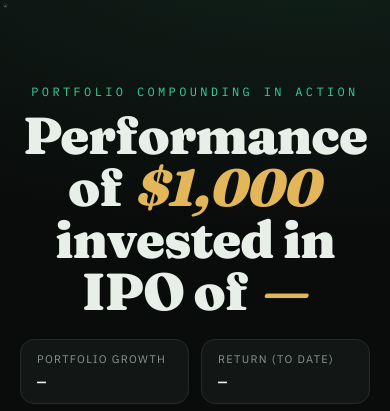
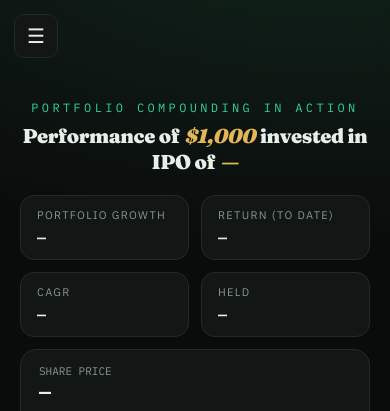
Before and after one commit to yogesh1025/stock-portfolio-returns, a Flask app: page / in a window 390 px wide. Shown: the top 411 px of the page. Run offline with Flask 3, Linux system fonts and the light colour scheme.

Commit message:
Fix headline sizing: adaptive font fills chart card width on desktop and mobile

```diff
--- a/templates/index.html
+++ b/templates/index.html
@@ -21,7 +21,9 @@
     --loss: #f87171;
     --gold: #e2b659;
   }
+
   * { box-sizing: border-box; margin: 0; padding: 0; }
+
   body {
     background:
       radial-gradient(1200px 600px at 80% -10%, #11241c 0%, transparent 55%),
@@ -32,35 +34,49 @@
     min-height: 100vh;
     padding: 28px 20px 60px;
   }
+
   .wrap { max-width: 1080px; margin: 0 auto; }
 
   /* ---------- Header ---------- */
   header { margin-bottom: 8px; text-align: center; }
+
   .eyebrow {
-    font-family: 'IBM Plex Mono', monospace; font-size: 12px; letter-spacing: .28em;
-    text-transform: uppercase; color: var(--accent); margin-bottom: 10px;
+    font-family: 'IBM Plex Mono', monospace;
+    font-size: 12px;
+    letter-spacing: .28em;
+    text-transform: uppercase;
+    color: var(--accent);
+    margin-bottom: 10px;
   }
+
   h1 {
-    font-family: 'Fraunces', serif; font-weight: 900; font-size: 52px;
-    line-height: 1.0; letter-spacing: -.02em;
-    white-space: nowrap; overflow: hidden;   /* JS auto-fits to a single line */
+    font-family: 'Fraunces', serif;
+    font-weight: 900;
+    line-height: 1.1;
+    letter-spacing: -.02em;
+    text-align: center;
+    width: 100%;
+    /* font-size is set entirely by JS fitHeadline() */
   }
+
   h1 em { font-style: italic; color: var(--gold); margin: 0 .06em; }
 
-  /* ---------- Hamburger + Drawer ---------- */
+  /* ---------- Hamburger ---------- */
   .hamburger {
-    position: fixed; top: 3px; left: 3px; z-index: 40;
-    width: 5px; height: 5px; border-radius: 3px;
+    position: fixed; top: 14px; left: 14px; z-index: 40;
+    width: 44px; height: 44px; border-radius: 10px;
     background: var(--panel); border: 1px solid var(--line); color: var(--txt);
-    font-size: 2px; cursor: pointer; display: flex; align-items: center; justify-content: center;
+    font-size: 20px; cursor: pointer; display: flex; align-items: center; justify-content: center;
     transition: border-color .15s, background .15s;
   }
   .hamburger:hover { border-color: var(--accent); }
+
   .overlay {
     position: fixed; inset: 0; background: rgba(0,0,0,.55); backdrop-filter: blur(2px);
     opacity: 0; pointer-events: none; transition: opacity .2s; z-index: 45;
   }
   .overlay.open { opacity: 1; pointer-events: auto; }
+
   .drawer {
     position: fixed; top: 0; left: 0; height: 100%; width: 340px; max-width: 86vw;
     background: var(--panel); border-right: 1px solid var(--line); z-index: 50;
@@ -68,14 +84,17 @@
   }
   .drawer.open { transform: translateX(0); }
   .drawer-inner { padding: 24px 22px 40px; }
+
   .drawer h2 {
     font-family: 'IBM Plex Mono', monospace; font-size: 11px; letter-spacing: .2em;
     text-transform: uppercase; color: var(--muted); margin-bottom: 18px;
   }
   .drawer hr { border: none; border-top: 1px solid var(--line); margin: 26px 0 22px; }
 
+  /* ---------- Inputs ---------- */
   label { display: block; font-size: 13px; color: var(--muted); margin: 0 0 7px; }
   .field { margin-bottom: 18px; }
+
   input[type=text], input[type=number] {
     width: 100%; background: var(--panel-2); border: 1px solid var(--line);
     color: var(--txt); border-radius: 10px; padding: 12px 14px;
@@ -83,17 +102,21 @@
     transition: border-color .15s;
   }
   input:focus { border-color: var(--accent); }
+
   .toggle { display: flex; align-items: center; gap: 12px; cursor: pointer; user-select: none; }
-  .switch { position: relative; width: 46px; height: 26px; background: var(--panel-2);
-    border: 1px solid var(--line); border-radius: 20px; transition: background .2s; flex: none; }
-  .switch::after { content: ''; position: absolute; top: 2px; left: 2px; width: 20px; height: 20px;
-    border-radius: 50%; background: var(--muted); transition: transform .2s, background .2s; }
+  .switch {
+    position: relative; width: 46px; height: 26px; background: var(--panel-2);
+    border: 1px solid var(--line); border-radius: 20px; transition: background .2s; flex: none;
+  }
+  .switch::after {
+    content: ''; position: absolute; top: 2px; left: 2px; width: 20px; height: 20px;
+    border-radius: 50%; background: var(--muted); transition: transform .2s, background .2s;
+  }
   input[type=checkbox] { display: none; }
   input[type=checkbox]:checked + .switch { background: var(--accent-dim); border-color: var(--accent); }
   input[type=checkbox]:checked + .switch::after { transform: translateX(20px); background: var(--accent); }
   .toggle span { font-size: 14px; color: var(--txt); }
 
-  /* ---------- Currency radio group ---------- */
   .radiogroup { display: flex; flex-direction: column; gap: 9px; }
   .radio { display: flex; align-items: center; gap: 10px; cursor: pointer; font-size: 14px; color: var(--txt); }
   .radio input[type=radio] {
@@ -101,6 +124,7 @@
     width: 16px; height: 16px; accent-color: var(--accent); cursor: pointer; flex: none; margin: 0;
   }
 
+  /* ---------- Buttons ---------- */
   button.run {
     width: 100%; margin-top: 6px; background: var(--accent); color: #06140d;
     border: none; border-radius: 10px; padding: 14px; font-weight: 600; font-size: 15px;
@@ -109,63 +133,102 @@
   button.run:hover { filter: brightness(1.08); }
   button.run:active { transform: translateY(1px); }
   button.run:disabled { opacity: .5; cursor: not-allowed; }
+
   .err { color: var(--loss); font-size: 13px; margin-top: 12px; min-height: 16px; }
 
   .controls { display: flex; flex-direction: column; gap: 16px; }
   .ctrlrow { display: flex; gap: 10px; }
-  .ctrlbtn { flex: 1; background: var(--panel-2); border: 1px solid var(--line); color: var(--txt);
-    border-radius: 9px; padding: 10px 14px; cursor: pointer; font-size: 13px; font-family: 'IBM Plex Mono', monospace; }
+  .ctrlbtn {
+    flex: 1; background: var(--panel-2); border: 1px solid var(--line); color: var(--txt);
+    border-radius: 9px; padding: 10px 14px; cursor: pointer; font-size: 13px;
+    font-family: 'IBM Plex Mono', monospace;
+  }
   .ctrlbtn:hover { border-color: var(--accent); }
   .ctrlbtn:disabled { opacity: .45; cursor: not-allowed; }
+
   .speedwrap { display: flex; align-items: center; gap: 12px; }
   .speedwrap label { margin: 0; white-space: nowrap; font-family: 'IBM Plex Mono', monospace; font-size: 12px; }
-  input[type=range] { -webkit-appearance: none; appearance: none; height: 4px; border-radius: 4px;
-    background: var(--line); flex: 1; outline: none; }
-  input[type=range]::-webkit-slider-thumb { -webkit-appearance: none; width: 16px; height: 16px;
-    border-radius: 50%; background: var(--accent); cursor: pointer; }
-  input[type=range]::-moz-range-thumb { width: 16px; height: 16px; border: none; border-radius: 50%;
-    background: var(--accent); cursor: pointer; }
+  input[type=range] {
+    -webkit-appearance: none; appearance: none; height: 4px; border-radius: 4px;
+    background: var(--line); flex: 1; outline: none;
+  }
+  input[type=range]::-webkit-slider-thumb {
+    -webkit-appearance: none; width: 16px; height: 16px;
+    border-radius: 50%; background: var(--accent); cursor: pointer;
+  }
+  input[type=range]::-moz-range-thumb {
+    width: 16px; height: 16px; border: none; border-radius: 50%;
+    background: var(--accent); cursor: pointer;
+  }
   .speedval { font-family: 'IBM Plex Mono', monospace; color: var(--accent); width: 46px; text-align: right; }
 
-  /* ---------- Hero (16:9) ---------- */
+  /* ---------- Hero ---------- */
   .hero {
     width: 100%; max-width: 1080px; margin: 22px auto 0;
     aspect-ratio: 16 / 9; display: flex; flex-direction: column; gap: 12px; min-height: 0;
   }
   .card { background: var(--panel); border: 1px solid var(--line); border-radius: 16px; }
 
+  /* ---------- Stats ---------- */
   .summary, .statrow4 { display: grid; grid-template-columns: repeat(4, 1fr); gap: 12px; flex: none; }
   .stat { background: var(--panel); border: 1px solid var(--line); border-radius: 14px; padding: 12px 16px; }
   .stat .k { font-size: 11px; color: var(--muted); text-transform: uppercase; letter-spacing: .12em; }
   .stat .v { font-family: 'IBM Plex Mono', monospace; font-size: clamp(15px, 1.7vw, 21px); font-weight: 600; margin-top: 6px; }
-  .v.pos { color: var(--accent); } .v.neg { color: var(--loss); } .v.gold { color: var(--gold); }
+  .v.pos { color: var(--accent); }
+  .v.neg { color: var(--loss); }
+  .v.gold { color: var(--gold); }
 
+  /* ---------- Chart ---------- */
   .chartcard { flex: 1 1 auto; min-height: 0; display: flex; flex-direction: column; padding: 14px 18px 10px; }
-  .livebar { display: flex; justify-content: space-between; align-items: baseline; margin-bottom: 6px; flex-wrap: wrap; gap: 8px; flex: none; }
+  .livebar {
+    display: flex; justify-content: space-between; align-items: baseline;
+    margin-bottom: 6px; flex-wrap: wrap; gap: 8px; flex: none;
+  }
   .livedate { font-family: 'IBM Plex Mono', monospace; color: var(--gold); font-size: 14px; }
   .liveval { font-family: 'IBM Plex Mono', monospace; font-size: clamp(20px, 2.4vw, 26px); font-weight: 600; }
   .chart-holder { position: relative; flex: 1 1 auto; min-height: 0; }
   .chart-holder canvas { position: absolute; inset: 0; }
 
-  .placeholder { position: absolute; inset: 0; display: flex; align-items: center; justify-content: center;
-    color: var(--muted); text-align: center; font-size: 15px; }
-  .countdown { position: absolute; inset: 0; display: flex; align-items: center; justify-content: center;
-    font-family: 'Fraunces', serif; font-weight: 900; font-size: clamp(80px, 16vw, 180px); color: var(--gold); }
+  .placeholder {
+    position: absolute; inset: 0; display: flex; align-items: center; justify-content: center;
+    color: var(--muted); text-align: center; font-size: 15px;
+  }
+  .countdown {
+    position: absolute; inset: 0; display: flex; align-items: center; justify-content: center;
+    font-family: 'Fraunces', serif; font-weight: 900; font-size: clamp(80px, 16vw, 180px); color: var(--gold);
+  }
   .hidden { display: none !important; }
   .pill { font-family: 'IBM Plex Mono', monospace; font-size: 11px; color: var(--muted); }
 
+  /* ---------- Mobile ---------- */
   @media (max-width: 760px) {
     .hero { aspect-ratio: auto; }
     .summary, .statrow4 { grid-template-columns: repeat(2, 1fr); }
     .chartcard { min-height: 300px; }
-    header { margin-top: 56px; }
-    h1 { white-space: normal; }
+    header { margin-top: 72px; }
+
+    .headline-desktop { display: none !important; }
+    .headline-mobile  { display: flex; flex-direction: column; align-items: center; gap: 4px; }
   }
+
+  @media (min-width: 761px) {
+    .headline-mobile { display: none !important; }
+  }
+
+  .hl-line {
+    font-family: 'Fraunces', serif;
+    font-weight: 900;
+    letter-spacing: -.02em;
+    line-height: 1.1;
+    white-space: nowrap;
+    text-align: center;
+    width: 100%;
+  }
+  .hl-line em { font-style: italic; color: var(--gold); margin: 0 .06em; }
 </style>
 </head>
 <body>
 
-  <!-- Hamburger + slide-in drawer (Setup + Playback) -->
   <button class="hamburger" id="hamburger" aria-label="Open menu">&#9776;</button>
   <div class="overlay" id="overlay"></div>
   <aside class="drawer" id="drawer">
@@ -224,10 +287,14 @@
   <div class="wrap">
     <header>
       <div class="eyebrow">Portfolio Compounding in Action</div>
-      <h1 id="headline">Performance of <em>$1,000</em> invested in IPO of <em>&mdash;</em></h1>
+      <!-- desktop: single h1; mobile: two separate lines each sized independently -->
+      <h1 id="headline" class="headline-desktop"></h1>
+      <div class="headline-mobile" id="headlineMobile">
+        <div class="hl-line" id="hlLine1"></div>
+        <div class="hl-line" id="hlLine2"></div>
+      </div>
     </header>
 
-    <!-- HERO (16:9): top stats, share-price chart, bottom stats -->
     <div class="hero" id="hero">
       <div class="summary" id="summary">
         <div class="stat"><div class="k">Portfolio Growth</div><div class="v" id="sGrowth">&mdash;</div></div>
@@ -263,9 +330,8 @@
 <script>
 const $ = (id) => document.getElementById(id);
 
-/* ---------- Currency symbol (display only; does NOT convert values) ---------- */
+/* ---------- Currency ---------- */
 let CUR = '$';
-
 const fmtUSD  = (n) => CUR + Number(n).toLocaleString('en-US', {maximumFractionDigits: 0});
 const fmtUSD2 = (n) => CUR + Number(n).toLocaleString('en-US', {minimumFractionDigits: 2, maximumFractionDigits: 2});
 const fmtNum  = (n) => Number(n).toLocaleString('en-US', {maximumFractionDigits: 2});
@@ -281,8 +347,6 @@ function fmtBig(n) {
 let chart = null, DATA = null, raf = null;
 let progress = 0, lastTs = null, playing = false, curK = 0;
 const SEC_PER_YEAR = 15;
-
-/* share price for a point (backend `price`; fall back to value only if missing) */
 const priceOf = (p) => (p.price != null ? p.price : p.v);
 
 /* ---------- Drawer ---------- */
@@ -291,28 +355,78 @@ function closeDrawer() { $('drawer').classList.remove('open'); $('overlay').clas
 $('hamburger').addEventListener('click', openDrawer);
 $('overlay').addEventListener('click', closeDrawer);
 
-/* ---------- Header (always one line) ---------- */
-function updateHeadline() {
+/* ---------- Headline + fitHeadline ----------
+   Desktop: single line, font grows until it fills TARGET_FILL (80%) of container width.
+   Mobile:  two lines, font grows until the WIDER of the two lines fills TARGET_FILL_MOBILE (90%).
+   Bounds: 14 px minimum, 120 px maximum to avoid absurd sizes on huge screens.
+*/
+const MIN_SIZE = 10;
+const MAX_SIZE = 160;
+
+function getLabel() {
   const name = $('companyName').value.trim();
-  const t = $('ticker').value.trim().toUpperCase();
-  const display = name || t || '&mdash;';
+  const t    = $('ticker').value.trim().toUpperCase();
+  return name || t || '\u2014';
+}
+function getVal() {
   const init = parseFloat($('initial').value);
-  const val = init > 0 ? fmtUSD(init) : '&mdash;';
-  $('headline').innerHTML = 'Performance of <em>' + val + '</em> invested in IPO of <em>' + display + '</em>';
-  fitHeadline();
+  return init > 0 ? fmtUSD(init) : '\u2014';
 }
+
+// Binary-search: largest px size where el.scrollWidth <= maxW
+// el must already have whiteSpace:nowrap so scrollWidth = single-line width
+function bsearchSize(el, maxW) {
+  let lo = MIN_SIZE, hi = MAX_SIZE, best = MIN_SIZE;
+  while (lo <= hi) {
+    const mid = (lo + hi) >> 1;
+    el.style.fontSize = mid + 'px';
+    if (el.scrollWidth <= maxW) { best = mid; lo = mid + 1; }
+    else { hi = mid - 1; }
+  }
+  el.style.fontSize = best + 'px';
+  return best;
+}
+
 function fitHeadline() {
-  const el = $('headline');
-  if (getComputedStyle(el).whiteSpace !== 'nowrap') { el.style.fontSize = ''; return; }
-  let size = 52;
-  el.style.fontSize = size + 'px';
-  let guard = 0;
-  while (el.scrollWidth > el.clientWidth && size > 16 && guard < 90) {
-    size -= 1; el.style.fontSize = size + 'px'; guard++;
+  const isMobile = window.innerWidth <= 760;
+  const refW     = ($('hero') || document.body).clientWidth;
+
+  if (!isMobile) {
+    // ── Desktop: single h1, one line, fills full hero width ──
+    const el = $('headline');
+    el.style.whiteSpace = 'nowrap';
+    el.innerHTML = 'Performance of <em>' + getVal() + '</em> invested in IPO of <em>' + getLabel() + '</em>';
+    bsearchSize(el, refW);
+    el.style.whiteSpace = '';
+  } else {
+    // ── Mobile: two separate divs, each independently sized to fill viewport width ──
+    // Use exact same width as the chart card / hero element
+    const mW = ($('hero') || document.body).clientWidth;
+
+    const l1 = $('hlLine1');
+    const l2 = $('hlLine2');
+
+    l1.style.whiteSpace = 'nowrap';
+    l2.style.whiteSpace = 'nowrap';
+
+    l1.innerHTML = 'Performance of <em>' + getVal() + '</em> invested in';
+    l2.innerHTML = 'IPO of <em>' + getLabel() + '</em>';
+
+    const s1 = bsearchSize(l1, mW);
+    const s2 = bsearchSize(l2, mW);
+
+    // Use the smaller of the two so both lines appear visually the same size
+    const unified = Math.min(s1, s2);
+    l1.style.fontSize = unified + 'px';
+    l2.style.fontSize = unified + 'px';
   }
 }
 
-/* ---------- Split markers plugin (vertical labels) ---------- */
+function updateHeadline() {
+  fitHeadline();
+}
+
+/* ---------- Split markers plugin ---------- */
 const splitPlugin = {
   id: 'splitMarkers',
   afterDatasetsDraw(c) {
@@ -322,10 +436,9 @@ const splitPlugin = {
     ctx.save();
     ctx.font = "10px 'IBM Plex Mono', monospace";
     DATA._splitPlot.forEach(sp => {
-      if (sp.idx >= curK) return;                  // not reached on the timeline yet
+      if (sp.idx >= curK) return;
       const px = x.getPixelForValue(sp.idx);
       if (px == null || px < chartArea.left - 1 || px > chartArea.right + 1) return;
-      // thin dashed line at the split date
       ctx.beginPath();
       ctx.setLineDash([4, 4]);
       ctx.strokeStyle = 'rgba(226,182,89,0.55)';
@@ -334,7 +447,6 @@ const splitPlugin = {
       ctx.lineTo(px, chartArea.bottom);
       ctx.stroke();
       ctx.setLineDash([]);
-      // vertical label reading downward, hugging the line (no overlap with neighbours)
       const text = 'Stock split (' + sp.ratio + ')';
       ctx.save();
       ctx.translate(px, chartArea.top + 4);
@@ -361,10 +473,6 @@ function buildSplitPlot() {
   });
 }
 
-/* ---------- Stepped dividend yield ----------
-   The displayed yield only updates on the points where a dividend is actually
-   paid (detected by div_cum increasing). It holds flat in between, instead of
-   drifting with the share price. */
 function buildYieldSteps() {
   DATA._yieldStep = [];
   const pts = DATA.points;
@@ -373,7 +481,7 @@ function buildYieldSteps() {
   let prevDiv = pts[0].div_cum != null ? pts[0].div_cum : 0;
   for (let i = 0; i < pts.length; i++) {
     const dc = pts[i].div_cum != null ? pts[i].div_cum : 0;
-    if (i > 0 && dc > prevDiv + 1e-9) {            // a dividend was paid at this point
+    if (i > 0 && dc > prevDiv + 1e-9) {
       held = pts[i].yield != null ? pts[i].yield : held;
     }
     prevDiv = dc;
@@ -409,7 +517,7 @@ function buildChart() {
   });
 }
 
-/* ---------- Frame: chart = SHARE PRICE; all stats grow live ---------- */
+/* ---------- Frame ---------- */
 function applyFrame() {
   if (!DATA) return;
   const pts = DATA.points;
@@ -418,50 +526,47 @@ function applyFrame() {
   curK = k;
   const cur = pts[k - 1];
 
-  /* chart line = share price progression */
   chart.data.labels = pts.slice(0, k).map(p => p.t);
   chart.data.datasets[0].data = pts.slice(0, k).map(p => priceOf(p));
   chart.update('none');
 
-  /* live bar = current share price */
   const curPrice = priceOf(cur);
   const basePrice = priceOf(pts[0]);
   $('liveVal').textContent = fmtUSD2(curPrice);
   $('liveVal').style.color = curPrice >= basePrice ? 'var(--accent)' : 'var(--loss)';
   $('liveDate').textContent = cur.t;
 
-  /* top row: portfolio metrics, live */
-  const init = DATA.summary.initial;
-  const curV = cur.v;
-  const frac = n > 1 ? (k - 1) / (n - 1) : 1;
+  const init  = DATA.summary.initial;
+  const curV  = cur.v;
+  const frac  = n > 1 ? (k - 1) / (n - 1) : 1;
   const elapsed = DATA.summary.years * frac;
-  const ret = (curV / init - 1) * 100;
-  const cagr = elapsed > 0 ? (Math.pow(curV / init, 1 / elapsed) - 1) * 100 : 0;
-  const cls = ret >= 0 ? 'pos' : 'neg';
+  const ret   = (curV / init - 1) * 100;
+  const cagr  = elapsed > 0 ? (Math.pow(curV / init, 1 / elapsed) - 1) * 100 : 0;
+  const cls   = ret >= 0 ? 'pos' : 'neg';
 
-  $('sGrowth').textContent = fmtUSD(curV);          $('sGrowth').className = 'v ' + cls;
+  $('sGrowth').textContent = fmtUSD(curV);           $('sGrowth').className = 'v ' + cls;
   $('sReturn').textContent = (ret >= 0 ? '+' : '') + ret.toLocaleString('en-US', {maximumFractionDigits: 0}) + '%';
-  $('sReturn').className = 'v ' + cls;
-  $('sCagr').textContent = cagr.toFixed(1) + '%';   $('sCagr').className = 'v ' + cls;
-  $('sYears').textContent = elapsed.toFixed(1) + ' yr'; $('sYears').className = 'v';
+  $('sReturn').className   = 'v ' + cls;
+  $('sCagr').textContent   = cagr.toFixed(1) + '%';  $('sCagr').className = 'v ' + cls;
+  $('sYears').textContent  = elapsed.toFixed(1) + ' yr'; $('sYears').className = 'v';
 
-  /* bottom row: shares, dividends, yield, company valuation, live */
-  const shares = cur.shares != null ? cur.shares : 0;
-  const divCum = cur.div_cum != null ? cur.div_cum : 0;
+  const shares = cur.shares   != null ? cur.shares   : 0;
+  const divCum = cur.div_cum  != null ? cur.div_cum  : 0;
   const dYield = (DATA._yieldStep && DATA._yieldStep.length)
     ? DATA._yieldStep[k - 1]
     : (cur.yield != null ? cur.yield : 0);
-  $('sShares').textContent = fmtNum(shares) + ' shares';   $('sShares').className = 'v';
-  $('sDiv').textContent = fmtUSD2(divCum);             $('sDiv').className = 'v gold';
-  $('sYield').textContent = dYield.toFixed(2) + '%';   $('sYield').className = 'v ' + (dYield > 0 ? 'pos' : '');
+
+  $('sShares').textContent = fmtNum(shares) + ' shares'; $('sShares').className = 'v';
+  $('sDiv').textContent    = fmtUSD2(divCum);             $('sDiv').className    = 'v gold';
+  $('sYield').textContent  = dYield.toFixed(2) + '%';    $('sYield').className  = 'v ' + (dYield > 0 ? 'pos' : '');
   if (cur.mktcap != null) {
-    $('sMktCap').textContent = fmtBig(cur.mktcap);     $('sMktCap').className = 'v pos';
+    $('sMktCap').textContent = fmtBig(cur.mktcap); $('sMktCap').className = 'v pos';
   } else {
-    $('sMktCap').textContent = '\u2014';               $('sMktCap').className = 'v';
+    $('sMktCap').textContent = '\u2014';           $('sMktCap').className = 'v';
   }
 }
 
-/* ---------- Animation loop ---------- */
+/* ---------- Animation ---------- */
 function tick(now) {
   if (!playing) return;
   if (lastTs === null) lastTs = now;
@@ -488,7 +593,7 @@ function stop() {
   $('playBtn').textContent = progress >= 1 ? 'Replay' : 'Play';
 }
 
-/* ---------- 3-2-1 countdown ---------- */
+/* ---------- Countdown ---------- */
 function countdownThenPlay() {
   const el = $('countdown');
   let n = 3;
@@ -510,16 +615,17 @@ function onCurrencyChange(sym) {
 
 /* ---------- Run ---------- */
 async function run() {
-  const ticker = $('ticker').value.trim();
+  const ticker  = $('ticker').value.trim();
   const initial = parseFloat($('initial').value);
   const reinvest = $('reinvest').checked;
   $('err').textContent = '';
-  if (!ticker) { $('err').textContent = 'Enter a stock ticker.'; return; }
+  if (!ticker)        { $('err').textContent = 'Enter a stock ticker.'; return; }
   if (!(initial > 0)) { $('err').textContent = 'Initial investment must be greater than 0.'; return; }
 
-  $('runBtn').disabled = true; $('runBtn').textContent = 'Fetching history...';
+  $('runBtn').disabled = true;
+  $('runBtn').textContent = 'Fetching history...';
   try {
-    const res = await fetch('/api/simulate', {
+    const res  = await fetch('/api/simulate', {
       method: 'POST', headers: {'Content-Type': 'application/json'},
       body: JSON.stringify({ ticker, initial, reinvest })
     });
@@ -530,9 +636,8 @@ async function run() {
     updateHeadline();
     $('ph').classList.add('hidden');
     $('chart').classList.remove('hidden');
-     const nameForLabel = $('companyName').value.trim() || ticker.toUpperCase();
-    $('liveLabel').textContent = nameForLabel + ' / share price';
-    $('playBtn').disabled = false;
+    $('liveLabel').textContent = ($('companyName').value.trim() || ticker.toUpperCase()) + ' / share price';
+    $('playBtn').disabled    = false;
     $('restartBtn').disabled = false;
 
     buildChart();
@@ -544,7 +649,8 @@ async function run() {
   } catch (e) {
     $('err').textContent = e.message;
   } finally {
-    $('runBtn').disabled = false; $('runBtn').textContent = 'Run simulation';
+    $('runBtn').disabled = false;
+    $('runBtn').textContent = 'Run simulation';
   }
 }
 
@@ -560,10 +666,13 @@ $('speed').addEventListener('input', () => { $('speedVal').textContent = parseIn
 document.querySelectorAll('input[name=cur]').forEach(r =>
   r.addEventListener('change', (e) => { if (e.target.checked) onCurrencyChange(e.target.value); })
 );
-window.addEventListener('resize', fitHeadline);
-if (document.fonts && document.fonts.ready) document.fonts.ready.then(fitHeadline);
+window.addEventListener('resize', updateHeadline);
 
+// Run once immediately, then again after fonts are confirmed ready
 updateHeadline();
+if (document.fonts && document.fonts.ready) {
+  document.fonts.ready.then(() => { updateHeadline(); });
+}
 </script>
 </body>
 </html>
```
